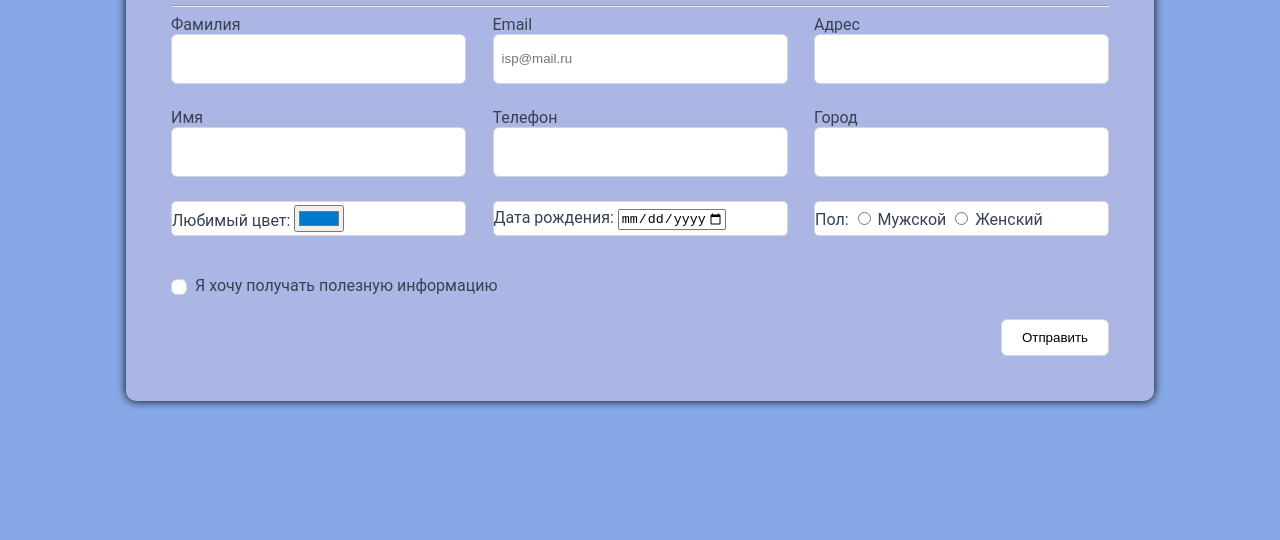
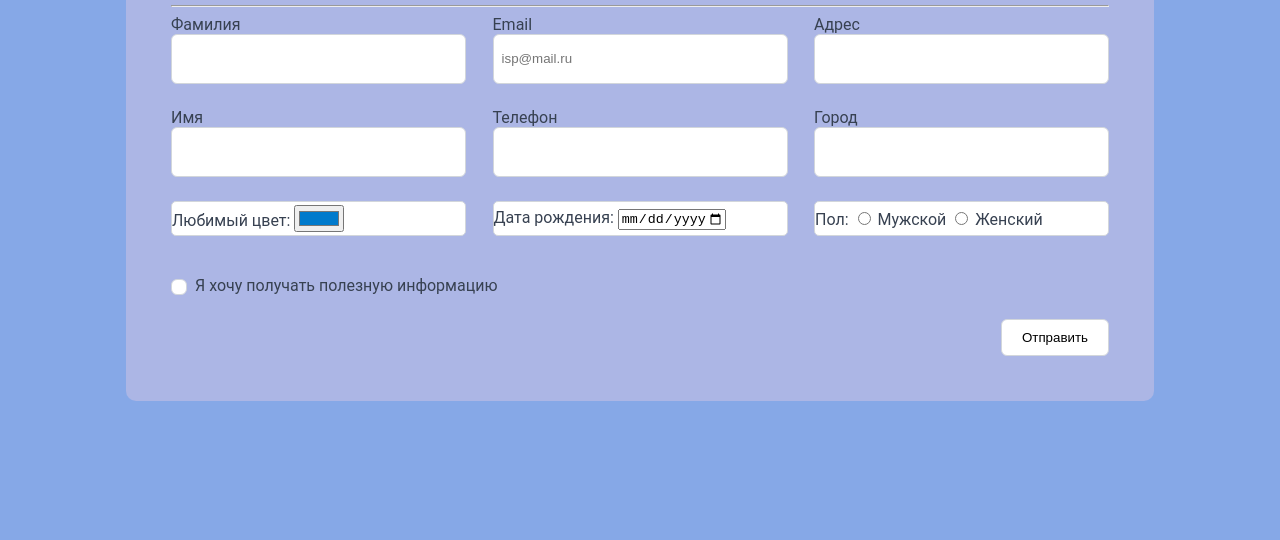
Before and after one commit to VladBelyaniN/4.github.io, a plain HTML site: page index.html in a window 1280 px wide. Shown: the part 260-800 px from the top of the page. Drawn offline with Linux system fonts and the light colour scheme.

Commit message:
Update style.css

```diff
--- a/style.css
+++ b/style.css
@@ -57,7 +57,6 @@ body {
 }
 .one {
   background-color: #acb6e5;
-  box-shadow: 0 0 10px rgba(0,0,0);
   border-radius: 10px;
   display: inline-block;
   width: 1028px;
```
